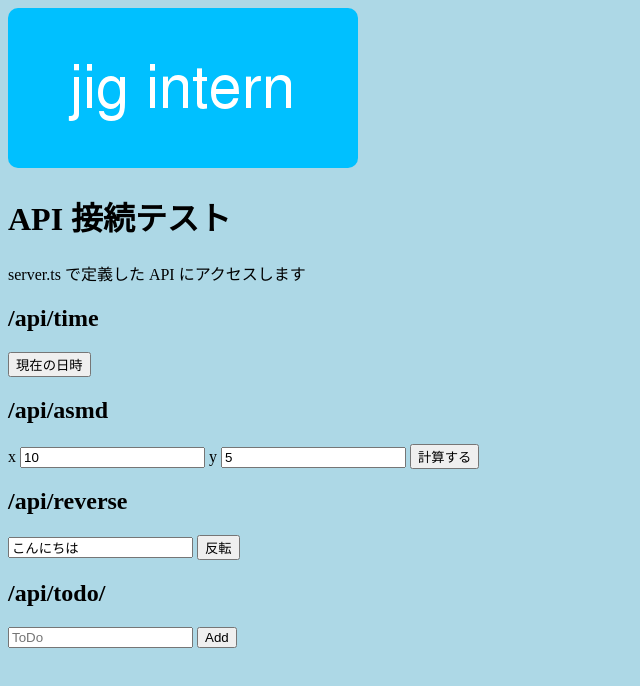
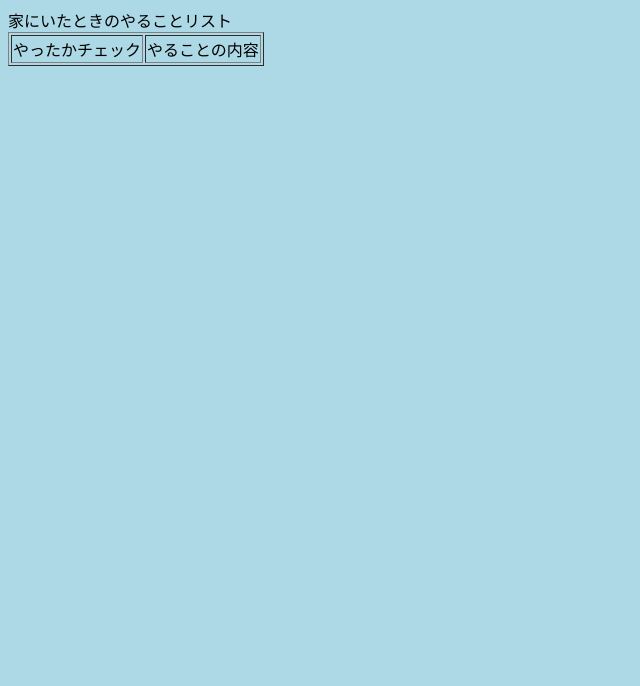
Before and after one commit to yosibu/2022-winter-3-b, a plain HTML site: page static/index.html in a window 1280 px wide. Shown: the whole page, without its empty margins (0-640 px from the left). Drawn offline with Linux system fonts and the light colour scheme; no server answers.

Commit message:
change main.html
htmlの内容をリスト表示だけのものに置き換え

```diff
--- a/static/index.html
+++ b/static/index.html
@@ -5,36 +5,15 @@
     <link rel="stylesheet" href="styles.css" />
   </head>
   <body>
-    <img class="title-img" src="img/jig_intern.png" />
-
-    <h1>API 接続テスト</h1>
-    <p>server.ts で定義した API にアクセスします</p>
-
-    <h2>/api/time</h2>
-    <button id="timeButton">現在の日時</button>
-
-    <h2>/api/asmd</h2>
-    <label for="xNumber">x</label>
-    <input id="xNumber" type="number" value="10" />
-    <label for="yNumber">y</label>
-    <input id="yNumber" type="number" value="5" />
-    <button id="asmdButton">計算する</button>
-    <p id="asmdResult"></p>
-
-    <h2>/api/reverse</h2>
-    <input
-      id="reverseInput"
-      type="text"
-      placeholder="反転する文字列"
-      value="こんにちは"
-    />
-    <button id="reverseButton">反転</button>
-
-    <h2>/api/todo/</h2>
-    <input id="todoInput" type="text" placeholder="ToDo" />
-    <button id="todoAddButton">Add</button>
-    <ul id="todoList"></ul>
-
+    <div>家にいたときのやることリスト</div>
+    <table border = "1" id="stay_home_list">
+        <thead>
+            <tr>
+                <td>やったかチェック</td>
+                <td>やることの内容</td>
+            </tr>
+        </thead>
+    </table>
     <script type="module" src="main.js"></script>
   </body>
 </html>
```
